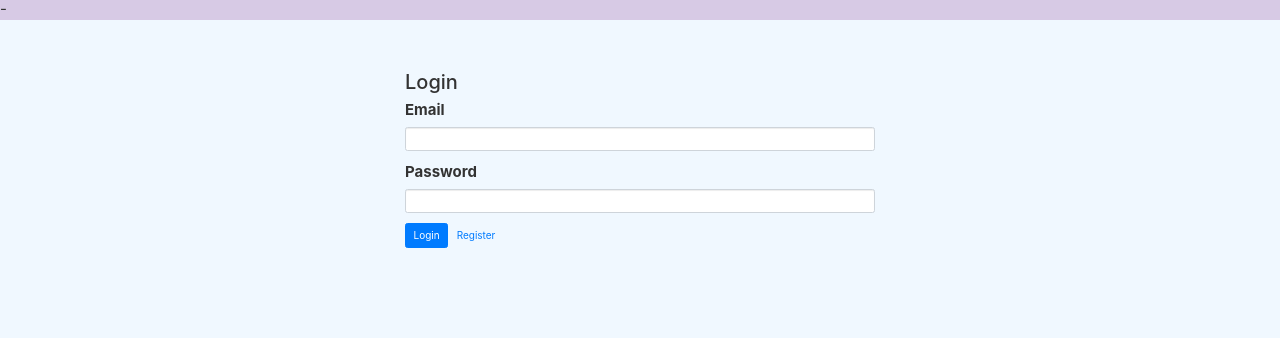
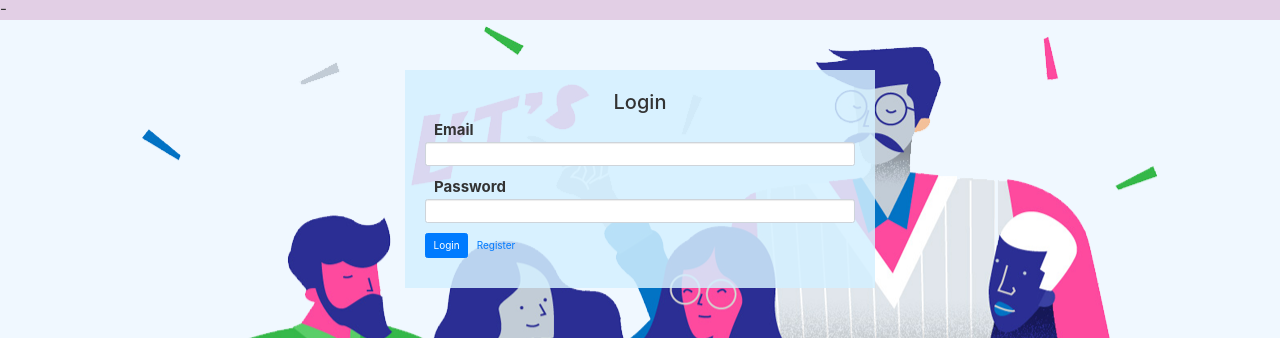
Before and after one commit to PolaZwardon/ActivitiesAppFront, a React app: page /login in a window 1280 px wide. Shown: the part 132-470 px from the top of the page. Built offline with nearby package versions, Linux system fonts and the light colour scheme.

Commit message:
Edited loginPage

```diff
--- a/src/LoginPage/LoginPage.jsx
+++ b/src/LoginPage/LoginPage.jsx
@@ -11,7 +11,9 @@ import '../css/navbar.css';
 import '../css/iconsBar.css';
 import '../css/footer.css';
 import '../css/login.css';
+import Image from "react-bootstrap/Image";
 
+const community1 = require('../img/join.png').default;
 
 class LoginPage extends React.Component {
     constructor(props) {
@@ -52,22 +54,25 @@ class LoginPage extends React.Component {
         const { email, password, submitted } = this.state;
         return (
 
-    <div class="loginpage-container">
+<div>
         <div className="upperline">-</div>
         <IconsBar/>
     <div class="underline">-</div>
-        <div class="login-container">
+
+    <div className="loginpage-container">
+
+    <div class="login-container">
                 <h2>Login</h2>
                 <form id="login-form " name="form" onSubmit={this.handleSubmit}>
                     <div className={'form-group' + (submitted && !email ? ' has-error' : '')}>
-                        <label htmlFor="email">Email</label>
+                        <label class="label" htmlFor="email">Email</label>
                         <input type="text" className="form-control" name="email" value={email} onChange={this.handleChange} />
                         {submitted && !email &&
                             <div className="help-block">Username is required</div>
                         }
                     </div>
                     <div className={'form-group' + (submitted && !password ? ' has-error' : '')}>
-                        <label htmlFor="password">Password</label>
+                        <label class="label" htmlFor="password">Password</label>
                         <input type="password" className="form-control" name="password" value={password} onChange={this.handleChange} />
                         {submitted && !password &&
                             <div className="help-block">Password is required</div>
@@ -83,7 +88,7 @@ class LoginPage extends React.Component {
                 </form>
             </div>
         <Footer/>
-
+    </div>
     </div>
         );
     }
--- a/src/css/login.css
+++ b/src/css/login.css
@@ -1,11 +1,21 @@
 .login-container {
+    position: relative;
+    top:50px;
     width: 470px;
     margin: auto;
-    margin-bottom: 170px;
-    margin-top: 50px;
+    margin-bottom: 270px;
+    background-color: rgba(212,240,255,0.85);
+    padding: 20PX;
 }
 .loginpage-container{
+
+    background-image: url("../img/join.png");
+    background-position: top;
     background-color: aliceblue;
+}
+.login-container h2{
+    text-align: center;
+
 }
 .underline{
     background-color: rgba(145,69,155,0.26);
@@ -14,3 +24,12 @@
     background-color: lightblue;
 
 }
+.login-image{
+    height: 30%;
+    width: 30%;
+    margin:auto;
+}
+.label{
+    color: #333333;
+    font-size: 15px;
+}
```
